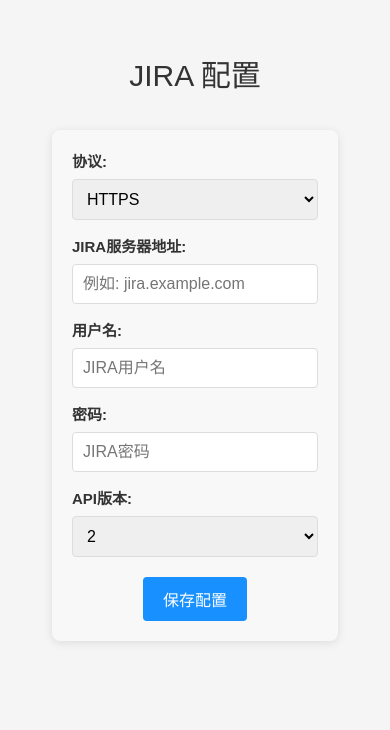
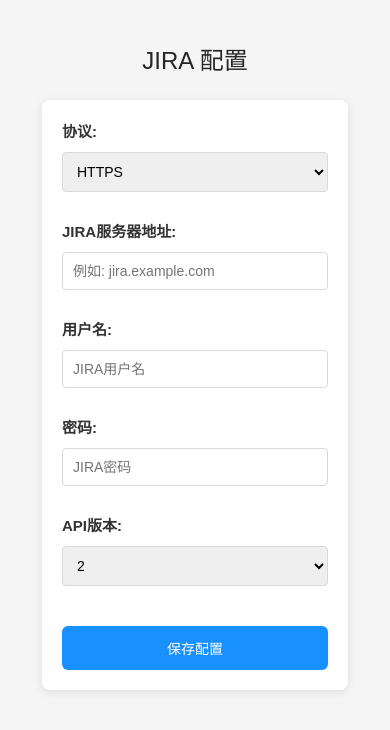
Before and after one commit to LiuRJ99/jira-tool, a Vue app: page /config in a window 390 px wide. Shown: the top 730 px of the page. Built offline with nearby package versions, Linux system fonts and the light colour scheme.

Commit message:
更新样式

```diff
--- a/src/assets/main.css
+++ b/src/assets/main.css
@@ -1,7 +1,7 @@
 @import './base.css';
 
 #app {
-  max-width: 1280px;
+  width: 100%;
   margin: 0 auto;
   padding: 2rem;
   font-weight: normal;
@@ -23,13 +23,14 @@ a,
 
 @media (min-width: 1024px) {
   body {
-    display: flex;
-    place-items: center;
+    min-height: 100vh;
   }
 
   #app {
-    display: grid;
-    grid-template-columns: 1fr 1fr;
-    padding: 0 2rem;
+    display: flex;
+    flex-direction: column;
+    align-items: center;
+    padding: 2rem;
+    max-width: 1280px;
   }
 }
--- a/src/views/AboutView.vue
+++ b/src/views/AboutView.vue
@@ -4,12 +4,51 @@
   </div>
 </template>
 
-<style>
-@media (min-width: 1024px) {
+<style scoped>
+.about {
+  padding: 20px;
+  max-width: 1200px;
+  margin: 0 auto;
+}
+
+h1 {
+  font-size: 28px;
+  color: #262626;
+  text-align: center;
+  margin-bottom: 40px;
+}
+
+/* 移动端样式 */
+@media screen and (max-width: 767px) {
+  .about {
+    padding: 10px;
+  }
+
+  h1 {
+    font-size: 24px;
+    margin-bottom: 20px;
+  }
+}
+
+/* 平板样式 */
+@media screen and (min-width: 768px) and (max-width: 1023px) {
+  .about {
+    max-width: 90%;
+    padding: 15px;
+  }
+
+  h1 {
+    font-size: 26px;
+  }
+}
+
+/* 桌面端样式 */
+@media screen and (min-width: 1024px) {
   .about {
     min-height: 100vh;
     display: flex;
     align-items: center;
+    justify-content: center;
   }
 }
 </style>
--- a/src/views/ConfigView.vue
+++ b/src/views/ConfigView.vue
@@ -162,73 +162,107 @@ async function handleSubmit() {
 
 <style scoped>
 .config-container {
-  max-width: 500px;
+  width: 100%;
+  max-width: 800px;
   margin: 0 auto;
   padding: 20px;
+  display: flex;
+  flex-direction: column;
+  align-items: center;
 }
 
 h1 {
   text-align: center;
-  margin-bottom: 30px;
+  margin-bottom: 40px;
+  font-size: 28px;
+  color: #262626;
 }
 
 .config-form {
-  background-color: #f8f8f8;
-  padding: 20px;
+  background-color: #fff;
+  padding: 40px;
   border-radius: 8px;
   box-shadow: 0 2px 10px rgba(0, 0, 0, 0.1);
+  width: 100%;
+  max-width: 600px;
+  margin: 0 auto;
 }
 
 .form-group {
-  margin-bottom: 15px;
+  margin-bottom: 28px;
 }
 
 label {
   display: block;
-  margin-bottom: 5px;
-  font-weight: bold;
+  margin-bottom: 8px;
+  font-weight: 600;
+  color: #333;
 }
 
 input, select {
   width: 100%;
-  padding: 10px;
-  border: 1px solid #ddd;
+  padding: 12px;
+  border: 1px solid #d9d9d9;
   border-radius: 4px;
   font-size: 16px;
+  transition: all 0.3s;
+}
+
+input:hover, select:hover {
+  border-color: #40a9ff;
+}
+
+input:focus, select:focus {
+  border-color: #1890ff;
+  outline: none;
+  box-shadow: 0 0 0 2px rgba(24, 144, 255, 0.2);
 }
 
 input.has-error {
   border-color: #ff4d4f;
+  animation: shake 0.5s;
+}
+
+@keyframes shake {
+  0%, 100% { transform: translateX(0); }
+  25% { transform: translateX(-5px); }
+  75% { transform: translateX(5px); }
 }
 
 .error-text {
   color: #ff4d4f;
   font-size: 14px;
-  margin-top: 5px;
+  margin-top: 8px;
 }
 
 .error-message {
+  margin-bottom: 30px;
+  padding: 15px;
   background-color: #fff2f0;
   border: 1px solid #ffccc7;
+  border-radius: 4px;
   color: #ff4d4f;
-  padding: 10px;
-  border-radius: 4px;
-  margin-bottom: 20px;
+  font-size: 14px;
+  width: 100%;
+  max-width: 600px;
 }
 
 .form-actions {
-  margin-top: 20px;
   text-align: center;
+  margin-top: 40px;
 }
 
 button {
+  min-width: 160px;
   background-color: #1890ff;
   color: white;
   border: none;
-  padding: 10px 20px;
-  border-radius: 4px;
+  padding: 14px 32px;
+  border-radius: 6px;
   cursor: pointer;
   font-size: 16px;
+  font-weight: 500;
+  transition: all 0.3s;
 }
 
 button:hover {
@@ -239,4 +273,65 @@ button:disabled {
   background-color: #d9d9d9;
   cursor: not-allowed;
 }
+
+/* 移动端样式 */
+@media screen and (max-width: 767px) {
+  .config-container {
+    padding: 10px;
+  }
+
+  h1 {
+    font-size: 24px;
+    margin-bottom: 20px;
+  }
+
+  .config-form {
+    padding: 20px;
+    max-width: 100%;
+  }
+
+  input, select {
+    font-size: 14px;
+    padding: 10px;
+  }
+
+  button {
+    width: 100%;
+    min-width: auto;
+    padding: 12px 20px;
+    font-size: 14px;
+  }
+
+  .error-message {
+    padding: 10px;
+    font-size: 12px;
+  }
+}
+
+/* 平板样式 */
+@media screen and (min-width: 768px) and (max-width: 1023px) {
+  .config-container {
+    max-width: 90%;
+  }
+
+  .config-form {
+    max-width: 80%;
+    padding: 30px;
+  }
+
+  button {
+    min-width: 140px;
+  }
+}
+
+/* 桌面端样式 */
+@media screen and (min-width: 1024px) {
+  .config-container {
+    max-width: 800px;
+  }
+
+  .config-form {
+    max-width: 600px;
+  }
+}
 </style>
--- a/src/views/HomeView.vue
+++ b/src/views/HomeView.vue
@@ -331,4 +331,94 @@ h2 {
   border-radius: 8px;
   color: #595959;
 }
+
+/* 移动端样式 */
+@media screen and (max-width: 767px) {
+  .home-container {
+    padding: 10px;
+  }
+
+  .app-header {
+    flex-direction: column;
+    gap: 15px;
+    text-align: center;
+  }
+
+  h1 {
+    font-size: 24px;
+    margin: 0;
+  }
+
+  .input-group {
+    flex-direction: column;
+    gap: 10px;
+  }
+
+  .input-group input {
+    font-size: 14px;
+  }
+
+  .input-group button {
+    width: 100%;
+    font-size: 14px;
+    padding: 8px 16px;
+  }
+
+  .results-table {
+    display: block;
+    overflow-x: auto;
+    white-space: nowrap;
+  }
+
+  .results-table th,
+  .results-table td {
+    padding: 8px;
+    font-size: 14px;
+  }
+
+  .comment-item {
+    font-size: 12px;
+    padding: 6px;
+  }
+
+  .empty-state {
+    padding: 20px;
+    font-size: 14px;
+  }
+}
+
+/* 平板样式 */
+@media screen and (min-width: 768px) and (max-width: 1023px) {
+  .home-container {
+    max-width: 90%;
+    padding: 15px;
+  }
+
+  h1 {
+    font-size: 26px;
+  }
+
+  .input-group input {
+    font-size: 15px;
+  }
+
+  .input-group button {
+    padding: 10px 18px;
+    font-size: 15px;
+  }
+
+  .results-table th,
+  .results-table td {
+    padding: 10px;
+    font-size: 15px;
+  }
+}
+
+/* 桌面端样式 */
+@media screen and (min-width: 1024px) {
+  .home-container {
+    max-width: 1200px;
+    padding: 20px;
+  }
+}
 </style>
```
Also changed, not shown: 1 other file (tests, documents, lock files or other folders).
